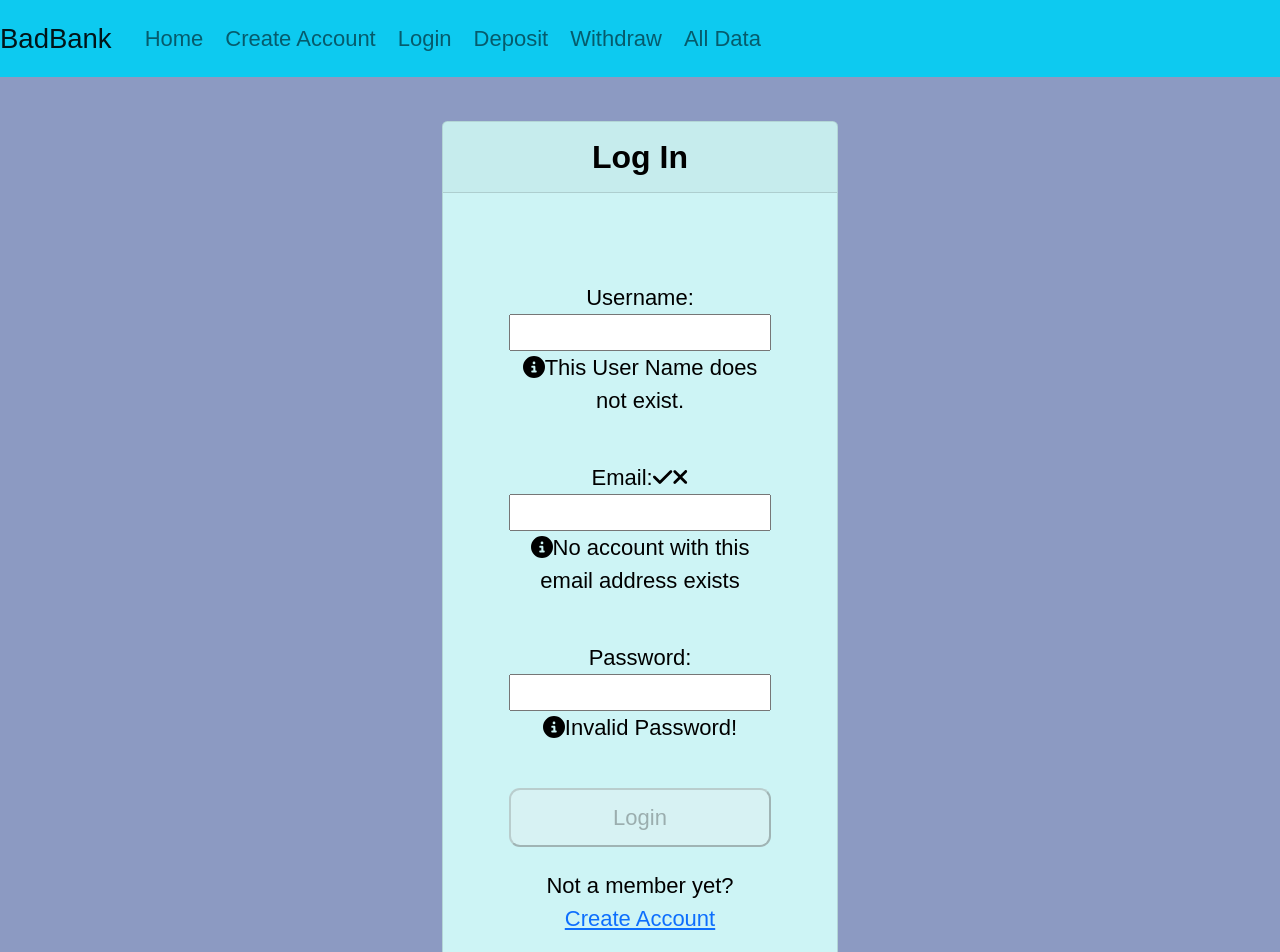
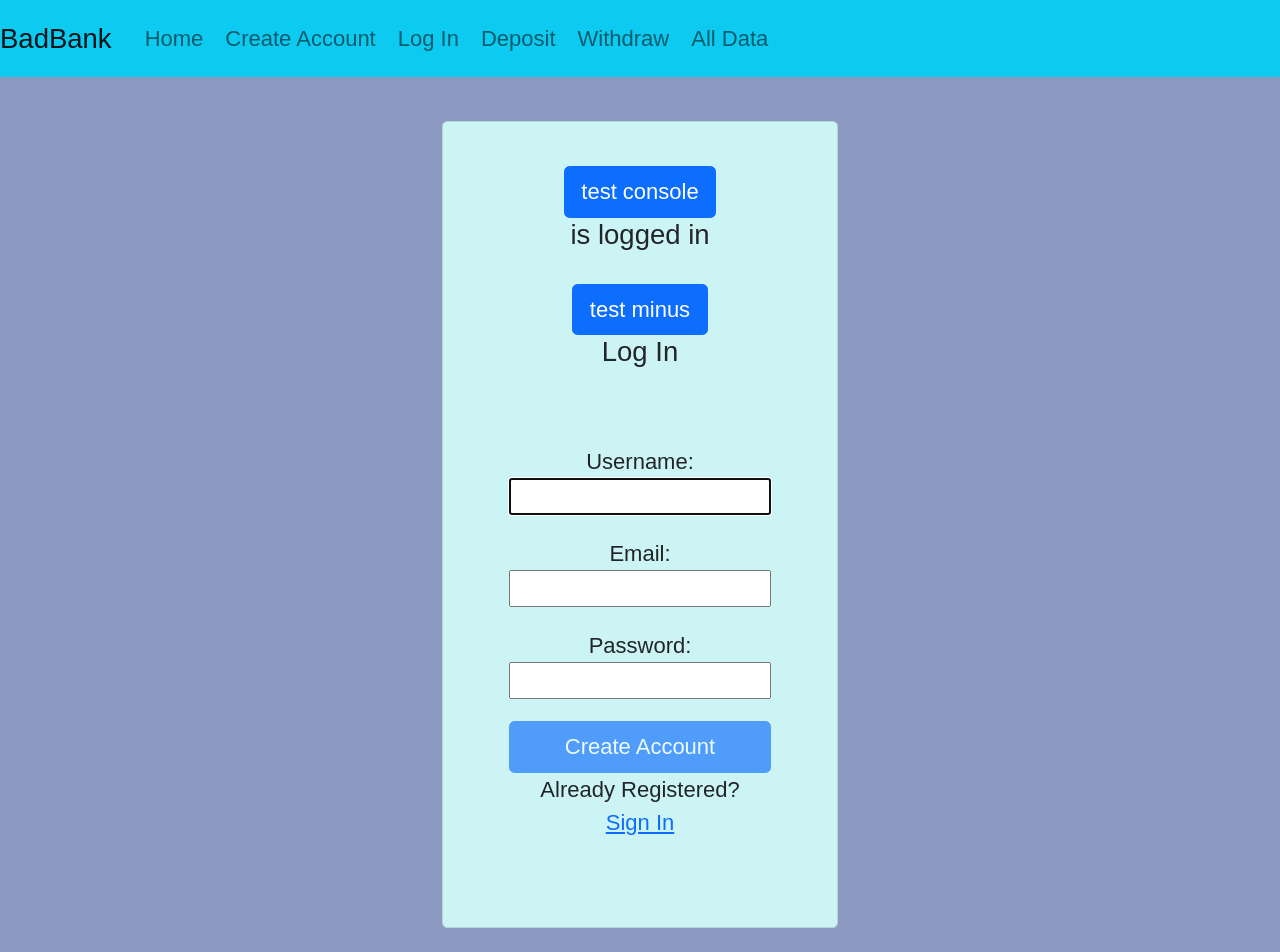
Before and after one commit to IanZGray/Bad-Bank, a React (Create React App) app: page /login in a window 1280 px wide. Shown: the top 952 px of the page. After the commit the page ends 928 px from the top, so only its background shows below. Built offline with nearby package versions, Linux system fonts and the light colour scheme.

Commit message:
finishing deposit

```diff
--- a/src/createAccount/Register.js
+++ b/src/createAccount/Register.js
@@ -1,13 +1,15 @@
-import { useRef, useState, useEffect } from "react";
+import { useRef, useState, useEffect, React } from "react";
+import "bootstrap/dist/css/bootstrap.min.css";
+import { Card, Button } from "react-bootstrap";
 import { faCheck, faTimes, faInfoCircle } from "@fortawesome/free-solid-svg-icons";
 import { FontAwesomeIcon } from "@fortawesome/react-fontawesome";
 import './register.css';
-import Card from "../context/Card";
+// import Card from "../context/Card";
 import { useBankContext } from "../context/Context";
 
 const USER_REGEX = /^[a-zA-Z][a-zA-Z0-9-_]{3,23}$/;
 const PWD_REGEX = /^(?=.*[a-z])(?=.*[A-Z])(?=.*[0-9])(?=.*[!@#$%]).{8,24}$/;
-const EMAIL_REGEX = /^[a-zA-Z0-9-_](?=.*[@])(?=.*[.]).{6,99}$/;
+const EMAIL_REGEX = /^[A-Z0-9-_%+-]+@[A-Z0-9._]+\.[A-Z]{2,}$/i;
 
 const Register = () => {
     const { bank, addUser } = useBankContext();
@@ -95,29 +97,20 @@ const Register = () => {
     }
 
     return (
-            <Card
-                // bgcolor="primary"
-                header="Create Account"
-                body={success ? (
+        <Card style={{ width: "18rem" }}>
+            <Card.Body>
+                {success ? (
                     <div >
-                        <div className="card-body">
-                            <section>
-                                <h2>Account Created</h2>
-                                <p>
-                                    <a href="login">Sign In</a>
-                                </p>
-                                <p>
-                                    <a href="createAccount"><button>Add Another Account</button></a>
-                                </p>
-                            </section>
-                        </div>
+                        <Card.Title>Account Created!</Card.Title>
+                        <Button href="login" variant="primary">Sign In</Button><br/>
+                        <Button href="createAccount" variant="primary">Add Another Account</Button>
                     </div>
                 ) : (
                     <div >
+                        <Card.Title>Create Account</Card.Title>
                             <div className="card-body">
                                 <section>
                                     <p ref={errRef} className={errMsg ? "errmsg" : "offscreen"} aria-live="assertive">{errMsg}</p>
-                                <form onSubmit= {handleSubmit}>
                                         <label htmlFor="username">
                                             Username:
                                             <span className={validName ? "valid" : "hide"} disabled="true">
@@ -139,7 +132,7 @@ const Register = () => {
                                             onFocus={() => setUserFocus(true)}
                                             onBlur={() => setUserFocus(false)}
                                         />
-                                    <p id="uidnote" className={userFocus && user && !validName ? "instructions" : "offscreen"}>
+                                        <p id="uidnote" className={userFocus && user && !validName || pwdFocus && pwd.length>0 && !validName || emailFocus && email.length>0 && !validName ? "instructions" : "offscreen"}>
                                             <FontAwesomeIcon icon={faInfoCircle} />
                                             4 to 24 characters.<br />
                                             Must begin with a letter.<br />
@@ -159,7 +152,6 @@ const Register = () => {
                                         <input
                                             typ="text"
                                             id="email"
-                                        // ref={userRef}
                                             autoComplete="off"
                                             onChange={(e) => setEmail(e.target.value)}
                                             required
@@ -168,7 +160,7 @@ const Register = () => {
                                             onFocus={() => setEmailFocus(true)}
                                             onBlur={() => setEmailFocus(false)}
                                         />
-                                    <p id="emailnote" className={emailFocus && !validEmail || userFocus && user.length>0 || pwdFocus && pwd.length>0 ? "instructions" : "offscreen"}>
+                                        <p id="emailnote" className={emailFocus && !validEmail && email || userFocus && user.length>0 && !validEmail || pwdFocus && pwd.length>0 && !validEmail ? "instructions" : "offscreen"}>
                                             <FontAwesomeIcon icon={faInfoCircle} />
                                             Must be valid email address<br />
                                         </p>
@@ -193,7 +185,7 @@ const Register = () => {
                                             onFocus={() => setPwdFocus(true)}
                                             onBlur={() => setPwdFocus(false)}
                                         />
-                                    <p id="pwdnote" className={pwdFocus && !validPwd ? "instructions" : "offscreen"}>
+                                        <p id="pwdnote" className={pwdFocus && !validPwd || userFocus && user.length>0 && !validPwd || emailFocus && email.length>0 && !validPwd ? "instructions" : "offscreen"}>
                                             <FontAwesomeIcon icon={faInfoCircle} />
                                             8 to 24 characters.<br />
                                             Must include uppercase and lowercase letters, a number and a special character.<br />
@@ -223,13 +215,9 @@ const Register = () => {
                                             <FontAwesomeIcon icon={faInfoCircle} />
                                             Must match the firs password input field.
                                         </p>
-
-                                    <button disabled={!validName || !validPwd || !validMatch ? true : false}>
-                                        Create Account
-                                    </button>
-                                </form>
+                                        <Button disabled={!validName || !validPwd || !validMatch || !validEmail ? true : false} variant="primary" onClick={handleSubmit}>Create Account</Button>
                                     <p>
-                                    Already registered?<br />
+                                        Already Registered?<br />
                                         <span className="line">
                                             <a href="login">Sign In</a>
                                         </span>
@@ -238,7 +226,8 @@ const Register = () => {
                             </div>
                         </div>
                     )}
-        />
+                </Card.Body>
+        </Card>
     )
 }
 
--- a/src/data/Data.js
+++ b/src/data/Data.js
@@ -15,6 +15,7 @@ console.log(items)
     body={(
     <div>
       <nav >
+        <h3>Current User: {bank.loggedInUser}</h3>
 
         {items.map((data) => (
 
--- a/src/deposit/Deposit.js
+++ b/src/deposit/Deposit.js
@@ -1,31 +1,69 @@
-import { useState } from 'react';
-import Card from '../context/Card';
+import { useState, React } from 'react';
+import "bootstrap/dist/css/bootstrap.min.css";
+import { Card, Button } from "react-bootstrap";
+// import Card from '../context/Card';
 import '../index.css';
 import "./deposit.css";
 import { useBankContext } from '../context/Context';
-
 // import { data } from 'jquery';
 
 const Deposit = () => {
-    const [newBalance, setNewBalance] = useState(0);
+    const { bank } = useBankContext();
     const [deposited, setDeposited] = useState(0);
+    const [logged, setLogged] = useState(false);
+    const [userSelected, setUserSelected] = useState({})
 
-    // const { bank } = useBankContext();
-    // let items = bank.users;
+    let currentUser=''
+    const storedUsers = bank.users;
+    const filteredNames = storedUsers.map((person) => {
+        return person.name
+    });
 
     const handleInput = event => {
         setDeposited(event.target.value);
-        console.log(deposited);
     }
+
+    // const selectUser = () => {
+    //     userSelected = bank.users.filter(checkUser);
+    // }
+    // const checkUser = () => {
+    //     return bank.users.name === bank.loggedInUser;
+    // }
 
     const handleSubmit = (e) => {
         e.preventDefault();
+        updateUser();
+        if (userSelected.name === bank.loggedInUser) {
+            setLogged(true);
+        }
+        switch(logged) {
+            case false:
+                alert(`Please Log In`)
+                break;
+            case true:
+                console.log(userSelected.balance);
+                console.log(deposited);
+                console.log(bank.loggedInUser);
+                console.log(userSelected.balance + deposited);
 
-        console.log(`this should be ${newBalance} + ${deposited}`);
+                setUserSelected.balance = userSelected.balance + deposited
+                alert(`You have deposited $${deposited}.00 into your account.`)
+        }
+    }
 
-        let total = parseInt(newBalance) + parseInt(deposited);
-        setNewBalance(parseInt(total));
-        console.log(newBalance);
+    const updateUser = async (e) => {
+        for (let i=0; i <= filteredNames.length; i++){
+            if (storedUsers[i].name === bank.loggedInUser) {
+                setUserSelected(storedUsers[i]);
+            }
+        };
+    }
+        // console.log(bank.loggedInUser);
+
+    const testBank = async (e) => {
+        e.preventDefault();
+        currentUser.balance = currentUser.balance + deposited
+    }
 
         // items.map((data) => (
 
@@ -37,20 +75,16 @@ const Deposit = () => {
 
         //   ))
 
-        alert(`Deposit of $${deposited}.00 Recieved!`);
-    }
+
+
 
     return (
         <main className="pages">
-            <Card
-                className=""
-                // bgcolor="primary"
-                header="Deposit"
-                body={(
-                    <div>
-                        Balance: ${newBalance}
-
-                        <form onSubmit= {handleSubmit}>
+            <Card style={{ width: "18rem" }}>
+                <Card.Body>
+                    <Card.Title>Deposit</Card.Title>
+                    <Card.Text>Hello, {bank.loggedInUser}!</Card.Text>
+                    <Card.Text>Balance ${userSelected.balance}</Card.Text>
                         <input
                         type="number"
                         min='0'
@@ -58,11 +92,9 @@ const Deposit = () => {
                         placeholder="0"
                         onChange={handleInput}
                         ></input>
-                            <button>Deposit</button>
-                        </form>
-                    </div>
-                )}
-            />
+                        <Button variant="primary" onClick={handleSubmit}>Deposit</Button>
+                  </Card.Body>
+            </Card>
         </main>
     )
 }
--- a/src/login/Login.js
+++ b/src/login/Login.js
@@ -1,102 +1,243 @@
-import { useRef, useState, useEffect } from "react";
+import { useRef, useState, useEffect, React } from "react";
+import "bootstrap/dist/css/bootstrap.min.css";
+import { Card, Button } from "react-bootstrap";
 import { faCheck, faTimes, faInfoCircle } from "@fortawesome/free-solid-svg-icons";
 import { FontAwesomeIcon } from "@fortawesome/react-fontawesome";
 import '../createAccount/register.css';
-import Card from "../context/Card";
+// import Card from "../context/Card";
+import { useBankContext } from "../context/Context";
 
 const Login = () => {
 
+
+    const userRef = useRef();
+    const errRef = useRef();
+
+    const [user, setUser] = useState('');
+    const [validName, setValidName] = useState(false);
+    const [userFocus, setUserFocus] = useState(false);
+
+    const [email, setEmail] = useState('');
+    const [validEmail, setValidEmail] = useState(false);
+    const [emailFocus, setEmailFocus] = useState(false);
+
+    const [pwd, setPwd] = useState('');
+    const [validPwd, setValidPwd] = useState(false);
+    const [pwdFocus, setPwdFocus] = useState(false);
+
+    const [matchPwd, setMatchPwd] = useState('');
+    const [validMatch, setValidMatch] = useState(false);
+    const [matchPwdFocus, setMatchPwdFocus] = useState(false);
+
+    const [errMsg, setErrMsg] = useState('');
+    const [success, setSuccess] = useState(false);
+
+
+    const { bank, setLoggedInUser } = useBankContext();
+    const storedUsers = bank.users;
+
+    const filteredNames = storedUsers.map((person) => {
+        return person.name
+    });
+
+    const filteredPwd = storedUsers.map((person) => {
+        return person.password
+    });
+
+    const filteredEmail = storedUsers.map((person) => {
+        return person.email
+    });
+
+    // filtering through usernames to see if theres a match
+    let currentUser = null
+
+    const checkUser = async (e) => {
+        e.preventDefault();
+        for (let i=0; i <= storedUsers.length; i++){
+        if (storedUsers[i].name === user) {
+            currentUser = storedUsers[i]
+            setLoggedInUser(currentUser.name);
+            console.log(bank.loggedInUser)
+            return currentUser;
+        }
+        };
+    }
+    // console.log(bank.loggedInUser);
+
+    const testBank = async (e) =>
+    {
+        e.preventDefault();
+        currentUser.balance = currentUser.balance - 100
+    }
+    useEffect(() => {
+        userRef.current.focus();
+    }, [])
+
+    // useEffect(() => {
+
+        // vvv will be the filter test function instead of regex test vvv
+    //     const result = checkUser(the filtered list);
+    //     console.log(result);
+    //     console.log(user);
+    // console.log(the filtered list)
+
+    // vvv will be the same function vvv
+    //     setValidName(result);
+    // }, [user])
+
+    // useEffect(() => {
+    //     const result = EMAIL_REGEX.test(email);
+    //     console.log(result);
+    //     console.log(email);
+    //     setValidEmail(result);
+    // }, [email])
+
+    // useEffect(() => {
+    //     const result = PWD_REGEX.test(pwd);
+    //     console.log(result);
+    //     console.log(pwd);
+    //     setValidPwd(result);
+    //     const match = pwd === matchPwd;
+    //     setValidMatch(match);
+    // }, [pwd, matchPwd])
+
+    const handleSubmit = async (e) => {
+        // e.preventDefault();
+
+        // const v1 = USER_REGEX.test(user);
+        // const v2 = EMAIL_REGEX.test(email);
+        // const v3 = PWD_REGEX.test(pwd);
+        // if (!v1 || !v2 || !v3) {
+        //     setErrMsg("Invalid Entry");
+        //     return;
+        // }
+
+        // console.log(`new user is ${newUser}`);
+        // console.log(newUser);
+        // console.log(`bank is ${bank}`);
+        // addUser(newUser);
+        // let views = JSON.stringify(bank);
+        // console.log(views);
+        // // addUser(newUser);
+        // console.log(user.at, pwd);
+        // setSuccess(true);
+    }
+
     return (
-        <Card
-            // bgcolor="primary"
-                header="Log In"
-                body = {(
+        <Card style={{ width: "18rem" }}>
+            <Card.Body>
+                {success ? (
                     <div >
+                        <Card.Title>You Are Logged In!</Card.Title>
+                        <Button href="login" variant="primary">Log Out</Button><br/>
+                        <Button href="deposit" variant="primary">Make a Deposit</Button>
+                    </div>
+                ) : (
+                    <div >
+
+                        <Button variant="primary" onClick={checkUser}>test console</Button>
+                        <Card.Title>{bank.loggedInUser} is logged in</Card.Title>
+                        <Button variant="primary" onClick={testBank}>test minus</Button>
+                        <Card.Title>Log In</Card.Title>
                             <div className="card-body">
                                 <section>
-
-                            <form >
-                                <label >
+                                    <p ref={errRef} className={errMsg ? "errmsg" : "offscreen"} aria-live="assertive">{errMsg}</p>
+                                        <label htmlFor="username">
                                             Username:
+                                            <span className={validName ? "valid" : "hide"} disabled="true">
+                                                <FontAwesomeIcon icon={faCheck} />
+                                            </span>
+                                            <span className={validName || !user ? "hide" : "invalid"}>
+                                                <FontAwesomeIcon icon={faTimes} />
+                                            </span>
                                         </label>
                                         <input
                                             typ="text"
                                             id="username"
-
+                                            ref={userRef}
                                             autoComplete="off"
-
+                                            onChange={(e) => setUser(e.target.value)}
                                             required
-
+                                            aria-invalid={validName ? "false" : "true"}
                                             aria-describedby="uidnote"
-
+                                            onFocus={() => setUserFocus(true)}
+                                            onBlur={() => setUserFocus(false)}
                                         />
-                                <p id="uidnote" >
+                                        <p id="uidnote" className={userFocus && user && !validName || pwdFocus && pwd.length>0 && !validName || emailFocus && email.length>0 && !validName ? "instructions" : "offscreen"}>
                                             <FontAwesomeIcon icon={faInfoCircle} />
-                                    This User Name does not exist.<br />
+                                            4 to 24 characters.<br />
+                                            Must begin with a letter.<br />
+                                            Letters, numbers, underscores, hyphens allowed.
                                         </p>
 
                     {/* email section */}
-                                <label >
+                                        <label htmlFor="email">
                                             Email:
-                                    <span >
+                                            <span className={validEmail ? "valid" : "hide"}>
                                                 <FontAwesomeIcon icon={faCheck} />
                                             </span>
-                                    <span >
+                                            <span className={validEmail || !email ? "hide" : "invalid"}>
                                                 <FontAwesomeIcon icon={faTimes} />
                                             </span>
                                         </label>
                                         <input
                                             typ="text"
                                             id="email"
-                                    // ref={userRef}
                                             autoComplete="off"
-
+                                            onChange={(e) => setEmail(e.target.value)}
                                             required
-
+                                            aria-invalid={validEmail ? "false" : "true"}
                                             aria-describedby="emailnote"
-
+                                            onFocus={() => setEmailFocus(true)}
+                                            onBlur={() => setEmailFocus(false)}
                                         />
-                                <p id="emailnote" >
+                                        <p id="emailnote" className={emailFocus && !validEmail && email || userFocus && user.length>0 && !validEmail || pwdFocus && pwd.length>0 && !validEmail ? "instructions" : "offscreen"}>
                                             <FontAwesomeIcon icon={faInfoCircle} />
-                                    No account with this email address exists<br />
+                                            Must be valid email address<br />
                                         </p>
                     {/* email section ends */}
 
                                         <label htmlFor="password">
                                             Password:
-
+                                            <span className={validPwd ? "valid" : "hide"}>
+                                                <FontAwesomeIcon icon={faCheck} />
+                                            </span>
+                                            <span className={validPwd || !pwd ? "hide" : "invalid"}>
+                                                <FontAwesomeIcon icon={faTimes} />
+                                            </span>
                                         </label>
                                         <input
                                             typ="password"
                                             id="password"
-
+                                            onChange={(e) => setPwd(e.target.value)}
                                             required
-
+                                            aria-invalid={validPwd ? "false" : "true"}
                                             aria-describedby="pwdnote"
-
+                                            onFocus={() => setPwdFocus(true)}
+                                            onBlur={() => setPwdFocus(false)}
                                         />
-                                <p id="pwdnote" >
+                                        <p id="pwdnote" className={pwdFocus && !validPwd || userFocus && user.length>0 && !validPwd || emailFocus && email.length>0 && !validPwd ? "instructions" : "offscreen"}>
                                             <FontAwesomeIcon icon={faInfoCircle} />
-                                    Invalid Password!
+                                            8 to 24 characters.<br />
+                                            Must include uppercase and lowercase letters, a number and a special character.<br />
+                                            Allowed special characters: <span aria-label="exclamation mark">!</span> <span aria-label="at symbol">@</span> <span aria-label="hashtag">#</span> <span aria-label="percent">%</span>
                                         </p>
 
-
-                                <button disabled={true}>
-                                    Login
-                                </button>
-                            </form>
+                                        <Button disabled={!validName || !validPwd || !validEmail ? true : false} variant="primary" onClick={handleSubmit}>Create Account</Button>
                                     <p>
-                                Not a member yet?<br />
-                                <span NameName="line">
-                                    <a href="createAccount">Create Account</a>
+                                        Already Registered?<br />
+                                        <span className="line">
+                                            <a href="login">Sign In</a>
                                         </span>
                                     </p>
                                 </section>
                             </div>
                         </div>
                     )}
-        />
+                </Card.Body>
+        </Card>
     )
+
 }
 
 export default Login;
--- a/src/nav/NavigationBar.js
+++ b/src/nav/NavigationBar.js
@@ -37,7 +37,7 @@ function NavigationBar() {
               <Link className="nav-link hovertext" data-hover="Create your account here" to="createAccount">Create Account</Link>
             </li>
             <li className="nav-item">
-              <Link className="nav-link hovertext" data-hover="Log in here" to="login">Login</Link>
+              <Link className="nav-link hovertext" data-hover="Log in here" to="login">Log In</Link>
             </li>
             <li className="nav-item">
               <Link className="nav-link hovertext" data-hover="Make a deposit here" to="deposit">Deposit</Link>
--- a/src/nav/navigationbar.css
+++ b/src/nav/navigationbar.css
@@ -26,7 +26,7 @@
     visibility: visible;
 }
 
-.active {
+.nav-item:active {
     background:rgb(50, 217, 61) !important;
 }
 
```
Lines whose indentation alone changed are shown as unchanged.
